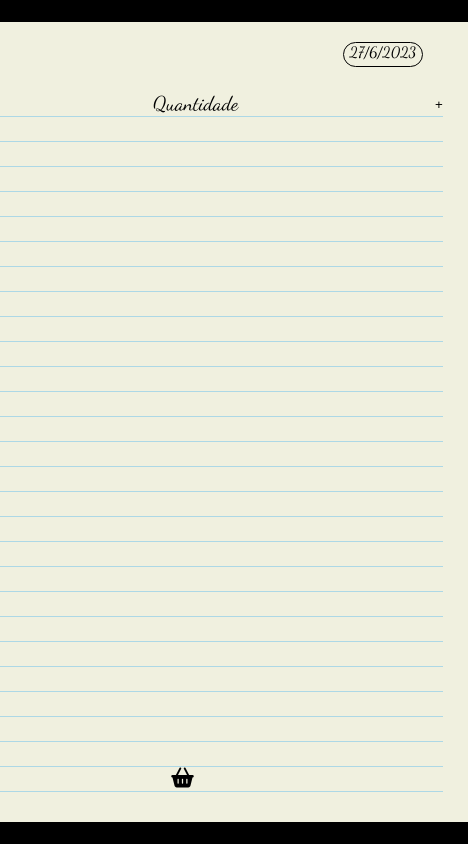
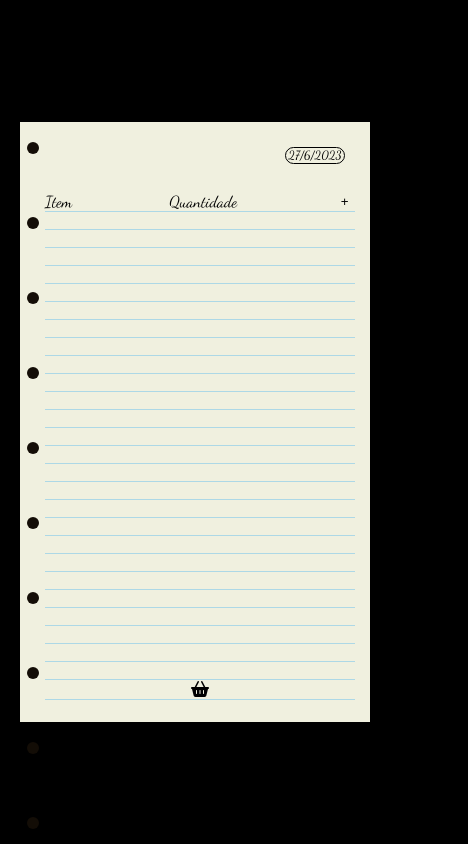
Before and after one commit to Rute-r/lista-mercado, a plain HTML site: page index.html in a window 390 px wide. Shown: the whole page, 468 px wide, since content can reach past the window. Drawn offline with Linux system fonts and the light colour scheme.

Commit message:
responsividade mobile

```diff
--- a/js/list.js
+++ b/js/list.js
@@ -4,7 +4,13 @@ const list = document.querySelector('#list');
 form.addEventListener('submit', (event) => {
   event.preventDefault();
 
-  createItem(event.target.elements['name'].value, event.target.elements['amount'].value);
+  const name = event.target.elements['name'];
+  const amount = event.target.elements['amount'];
+
+  createItem(name.value, amount.value);
+
+  name.value = '';
+  amount.value = '';
 });
 
 function createItem(name, amount) {
--- a/style/style.css
+++ b/style/style.css
@@ -87,3 +87,83 @@ input {
 .emptylist {
   padding: 12px;
 }
+
+@media screen and (max-width: 400px) {
+  body {
+    font-size: 10px;
+  }
+  .paperSheet {
+    width: 250px;
+    height: 500px;
+    padding-right: 15px;
+  }
+
+  .paperMargin {
+    width: 25px;
+    height: 500px;
+  }
+
+  .paperHole {
+    width: 10px;
+    height: 10px;
+    margin: 20px 0 10px 7px;
+    box-shadow: 0 75px 0 #130d06, 0 150px 0 #130d06, 0 225px 0 #130d06, 0 300px 0 #130d06, 0 375px 0 #130d06, 0 450px 0 #130d06, 0 525px 0 #130d06,
+      0 600px 0 #130d06, 0 675px 0 #130d06, 0 750px 0 #130d06;
+  }
+
+  .paperDate {
+    border: 1px solid black;
+    width: 57px;
+    height: 13px;
+    font-size: 10px;
+    margin: 17px 10px 0 0;
+  }
+
+  input {
+    width: 50px;
+  }
+
+  .emptylist {
+    padding: 7px;
+  }
+}
+
+@media screen and (max-width: 600px) {
+  body {
+    font-size: 16px;
+  }
+  .paperSheet {
+    width: 325px;
+    height: 600px;
+    padding-right: 15px;
+  }
+
+  .paperMargin {
+    width: 25px;
+    height: 600px;
+  }
+
+  .paperHole {
+    width: 12px;
+    height: 12px;
+    margin: 20px 0 10px 7px;
+    box-shadow: 0 75px 0 #130d06, 0 150px 0 #130d06, 0 225px 0 #130d06, 0 300px 0 #130d06, 0 375px 0 #130d06, 0 450px 0 #130d06, 0 525px 0 #130d06,
+      0 600px 0 #130d06, 0 675px 0 #130d06, 0 750px 0 #130d06;
+  }
+
+  .paperDate {
+    border: 1px solid black;
+    width: 60px;
+    height: 17px;
+    font-size: 12px;
+    margin: 25px 10px 0 0;
+  }
+
+  input {
+    width: 77px;
+  }
+
+  .emptylist {
+    padding: 8.5px;
+  }
+}
```
